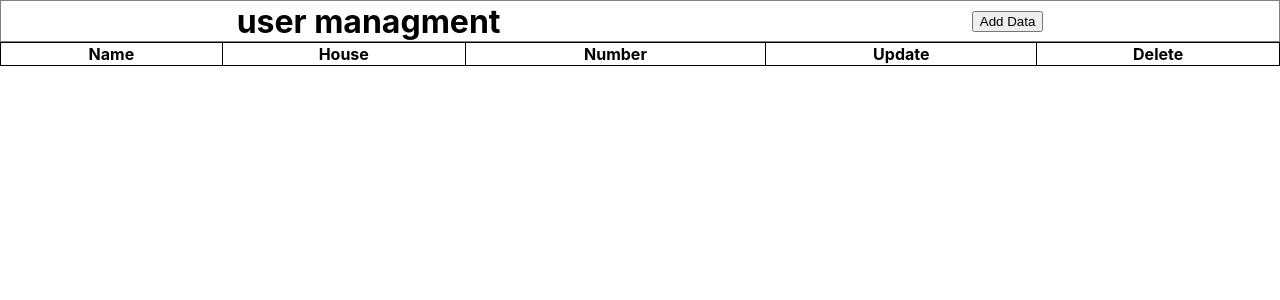
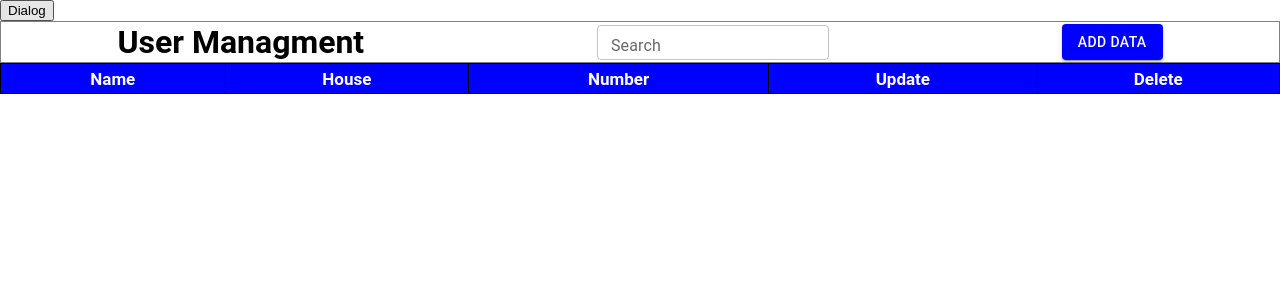
Before and after one commit to adnan-the-dev/user-crud, a React (Create React App) app: page / in a window 1280 px wide. Shown: the top 300 px of the page. Built offline with nearby package versions, Linux system fonts and the light colour scheme.

Commit message:
some change

```diff
--- a/src/Table-style/Table.css
+++ b/src/Table-style/Table.css
@@ -3,6 +3,8 @@
     border: 1px solid gray;
     display: flex;
     justify-content: space-around;
+
+    position: relative;
     align-items: center;
 }
 
@@ -14,7 +16,6 @@ table,
 tr,
 td {
     border: 1px solid black;
-    /* padding: 10px; */
     border-collapse: collapse;
     width: 100%;
 }
@@ -30,12 +31,13 @@ td {
     border: 1px solid gray;
     border-radius: 12px;
     box-shadow: rgba(0, 0, 0, 0.35) 0px 5px 15px;
-
 }
 
 .mid-popup {
+    position: absolute;
+
     display: flex;
     justify-content: center;
     align-items: center;
-    height: 100vh;
+    /* height: 100vh; */
 }
--- a/src/Table/Table.jsx
+++ b/src/Table/Table.jsx
@@ -1,7 +1,10 @@
 import React, { useEffect, useState } from 'react'
 import "../Table-style/Table.css"
+import { Button, Dialog, DialogActions, DialogTitle, IconButton, TextField } from '@mui/material'
+import DeleteIcon from '@mui/icons-material/Delete';
+import UpdateIcon from '@mui/icons-material/Update';
+
 function Table() {
-
 
     const [array, setArray] = useState([])
 
@@ -24,6 +27,7 @@ function Table() {
 
 
     function Data() {
+
         const userData = {
             name: inpuData,
             House: house,
@@ -34,48 +38,48 @@ function Table() {
         setHouse("")
         setNumber("")
         setPopUp(false)
+        handleClose()
     }
 
 
 
     function deleteData(i) {
-        let total = [array]
+        let total = [...array]
         total.splice(i, 1)
         setArray(total)
     }
 
-    function updateData(i) {
-        console.log(array[i], "hwllo");
-        let editData = array[i]
+    const [show, setShow] = useState(false)
 
-        setInputData(editData.name)
-        setHouse(editData.number)
-        setNumber(editData.number)
-
-        const userEditData = {
-            name: inpuData,
-            house: house,
-            number: number
-        }
-
-        array[i] = userEditData
-
+    const handleClose = () => {
+        setShow(false)
     }
 
     return (
         <>
+
+            <button onClick={() => { setShow(true) }}>Dialog</button>
             <div className='input-data'>
 
+                {popUp ? (<div className='mid-popup'>
 
-                <h1>user managment</h1>
-                <button onClick={() => (setPopUp(true))} >Add Data</button>
+                </div>) : null
 
+                }
+
+                <h1>User Managment</h1>
+                <TextField size='small' id="outlined-basic" label="Search" variant="outlined" />
+
+                <Button sx={{
+
+                    background: 'blue'
+                }} variant="contained" onClick={() => (setPopUp(true))}>Add Data</Button>
             </div>
 
 
             <table border={1}>
                 <tbody>
-                    <tr>
+                    <tr style={{ background: 'blue', color: 'white', height: '30px', fontSize: '17px' }}>
                         <th>Name</th>
                         <th>House</th>
                         <th>Number</th>
@@ -83,35 +87,38 @@ function Table() {
                         <th>Delete</th>
                     </tr>
 
-
-
                     {
                         array?.map((item, i) => (
                             <tr key={i}>
                                 <th>{item.name}</th>
+                                <th>{item.house}</th>
                                 <th>{item.number}</th>
-                                <th>{item.number}</th>
-                                <th><button onClick={() => updateData(i)}>update</button></th>
-                                <th><button onClick={() => deleteData(i)}>Delete</button></th>
+                                <th><UpdateIcon /></th>
+                                <th><IconButton onClick={() => deleteData(i)} aria-label="delete" size="large">
+                                    <DeleteIcon />
+                                </IconButton>
+                                </th>
                             </tr>
                         ))}
                 </tbody>
             </table >
 
-            {popUp ? (<div className='mid-popup'>
+            <Dialog onClose={handleClose} open={show}>
+                <DialogTitle>Set backup account</DialogTitle>
                 <div className='pop-up'>
                     <input type="text" value={inpuData || ""} placeholder='Enter name' autoComplete='off' name='name' onChange={nameChange} />
-                    <input type="number" value={house || ""} placeholder='Enter house number' name='number' onChange={houseChange} />
+                    <input type="text" value={house || ""} placeholder='Enter house number' name='number' onChange={houseChange} />
                     <input type="number" value={number || ""} placeholder='Enter number' name='number' onChange={numberChange} />
-                    <button onClick={Data}>Submit</button>
+                    <Button onClick={Data} variant="contained" color="success">
+                        Submit
+                    </Button>
                 </div>
-            </div>) : null
-
-            }
 
 
+            </Dialog>
+        </>
 
-        </>
+
 
     )
 }
--- a/src/index.css
+++ b/src/index.css
@@ -1,13 +1,10 @@
 body {
   margin: 0;
-  font-family: -apple-system, BlinkMacSystemFont, 'Segoe UI', 'Roboto', 'Oxygen',
-    'Ubuntu', 'Cantarell', 'Fira Sans', 'Droid Sans', 'Helvetica Neue',
-    sans-serif;
+  font-family: 'Roboto', sans-serif;
   -webkit-font-smoothing: antialiased;
   -moz-osx-font-smoothing: grayscale;
 }
 
 code {
-  font-family: source-code-pro, Menlo, Monaco, Consolas, 'Courier New',
-    monospace;
+  font-family: 'Roboto', sans-serif;
 }
--- a/src/index.js
+++ b/src/index.js
@@ -3,6 +3,7 @@ import ReactDOM from 'react-dom/client';
 import './index.css';
 import App from './App';
 import reportWebVitals from './reportWebVitals';
+
 
 const root = ReactDOM.createRoot(document.getElementById('root'));
 root.render(
```
Also changed, not shown: package.json (+7 -0 lines), 1 other file (tests, documents, lock files or other folders).
